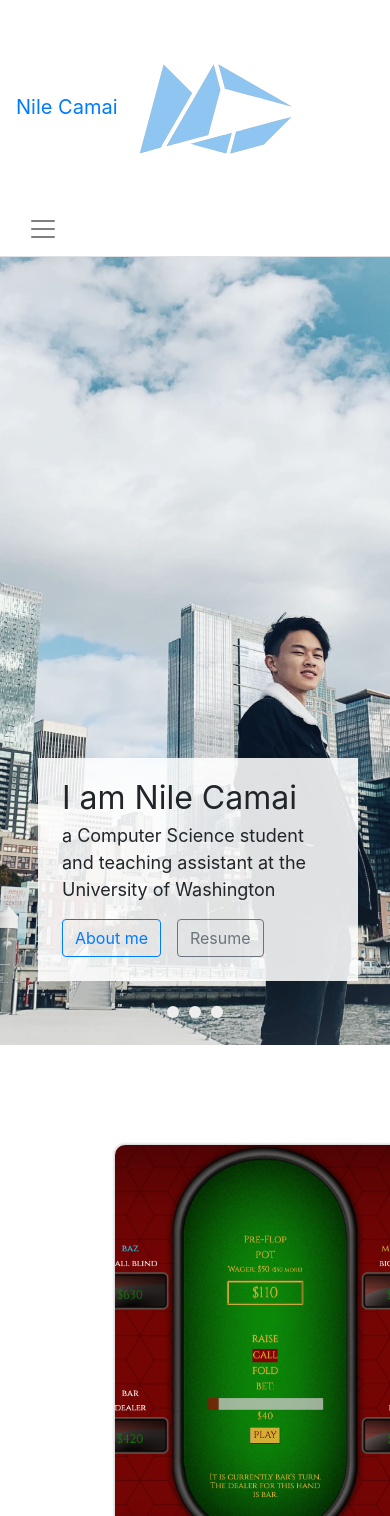
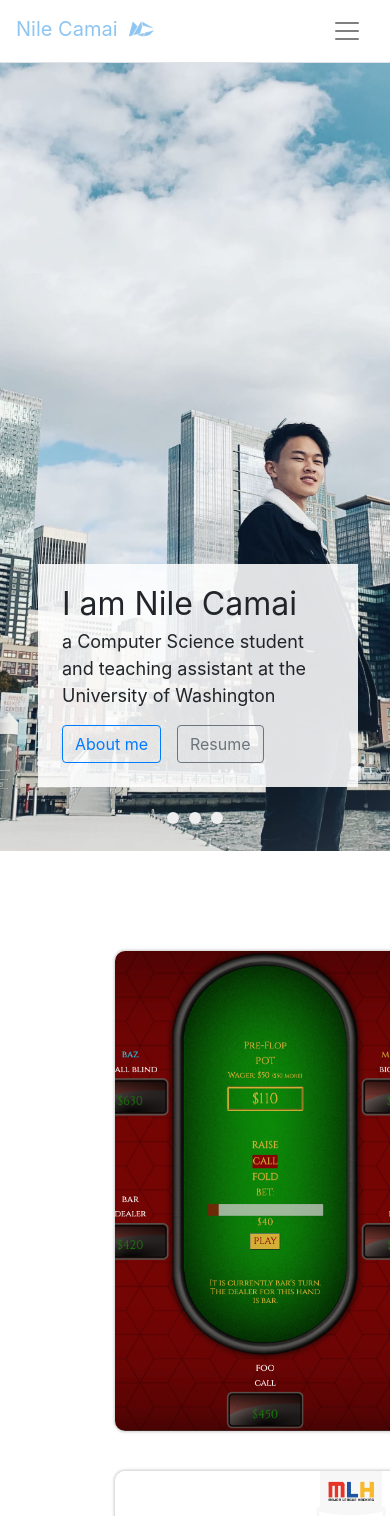
Before and after one commit to nilecamai/nilecamai.com, a React (Create React App) app: page / in a window 390 px wide. Shown: the top 1516 px of the page. Built offline with nearby package versions, Linux system fonts and the light colour scheme.

Commit message:
Visual improvements on mobile, header styles

```diff
--- a/src/components/Slide.js
+++ b/src/components/Slide.js
@@ -2,6 +2,7 @@ import React from 'react';
 import PropTypes from 'prop-types';
 import { Button } from 'react-bootstrap';
 import { HashRouter, Route, Link } from 'react-router-dom';
+import { isMobile } from 'react-device-detect';
 
 const Slide = ({property}) => {
 
@@ -22,10 +23,10 @@ const Slide = ({property}) => {
         <HashRouter>
             <div id={'slide-${id}'} className="n-slide">
                 <img className="n-slide-image" src={bgImgSrc} alt={bgImgSrc} />
-                <div className="n-slide-card">
+                <div className={ isMobile ? "n-slide-card-mobile" : "n-slide-card" }>
                     <div className="n-slide-info">
-                        <p className="n-slide-title">{title}</p>
-                        <p className="n-slide-body">{bodyText}</p>
+                        <p className={ isMobile ? "n-slide-title-mobile" : "n-slide-title" }>{title}</p>
+                        <p className={ isMobile ? "n-slide-body-mobile" : "n-slide-body" }>{bodyText}</p>
                         <div className="n-slide-card-buttons">
                             { firstButtonLabel != null &&
                                 <Link to={firstButtonLink}>
--- a/src/components/SlideView.js
+++ b/src/components/SlideView.js
@@ -40,11 +40,13 @@ export default function SlideView() {
                     })}
                 </div>
 
-                <div className="n-slides-control">
-                    <span onClick={SetSlide(0)} className="n-dot"></span>
-                    <span onClick={SetSlide(1)} className="n-dot"></span>
-                    <span onClick={SetSlide(2)} className="n-dot"></span>
-                </div>
+                { !isMobile &&
+                    <div className="n-slides-control">
+                        <span onClick={SetSlide(0)} className="n-dot"></span>
+                        <span onClick={SetSlide(1)} className="n-dot"></span>
+                        <span onClick={SetSlide(2)} className="n-dot"></span>
+                    </div>
+                }
             </div>
         </div>
     );
--- a/src/index.css
+++ b/src/index.css
@@ -34,6 +34,22 @@ code {
 
 .google-blue {
   color: #4285f4;
+}
+
+.nav-icon {
+  height: 2rem;
+  margin-bottom: 0.25rem;
+  margin-left: 0.5rem;
+  margin-right: 0.5rem;
+}
+
+.nav-home-link {
+  color: #8ec5f1;
+}
+
+.nav-home-link:hover {
+  color: #8ec5f1;
+  text-decoration: none;
 }
 
 .n-hero-image {
@@ -158,6 +174,18 @@ code {
   padding: 1rem;
 }
 
+.n-slide-card-mobile {
+  background-image: linear-gradient(#ffffffb0, #ffffff);
+
+  min-width: 100vw;
+  display: block;
+
+  position: absolute;
+  bottom: 0;
+
+  padding: 1rem;
+}
+
 .n-slide-card-buttons {
   margin-top: 1rem;
   margin-bottom: 0.5rem;
@@ -181,6 +209,19 @@ code {
 
 .n-slide-body {
   font-size: 18px;
+  margin: 0px;
+  color: #212529;
+  overflow: hidden;
+}
+
+.n-slide-title-mobile {
+  font-size: 28px;
+  margin: 0px;
+  color: #212529;
+}
+
+.n-slide-body-mobile {
+  font-size: 16px;
   margin: 0px;
   color: #212529;
   overflow: hidden;
```
Also changed, not shown: public/thumb.png (added).
